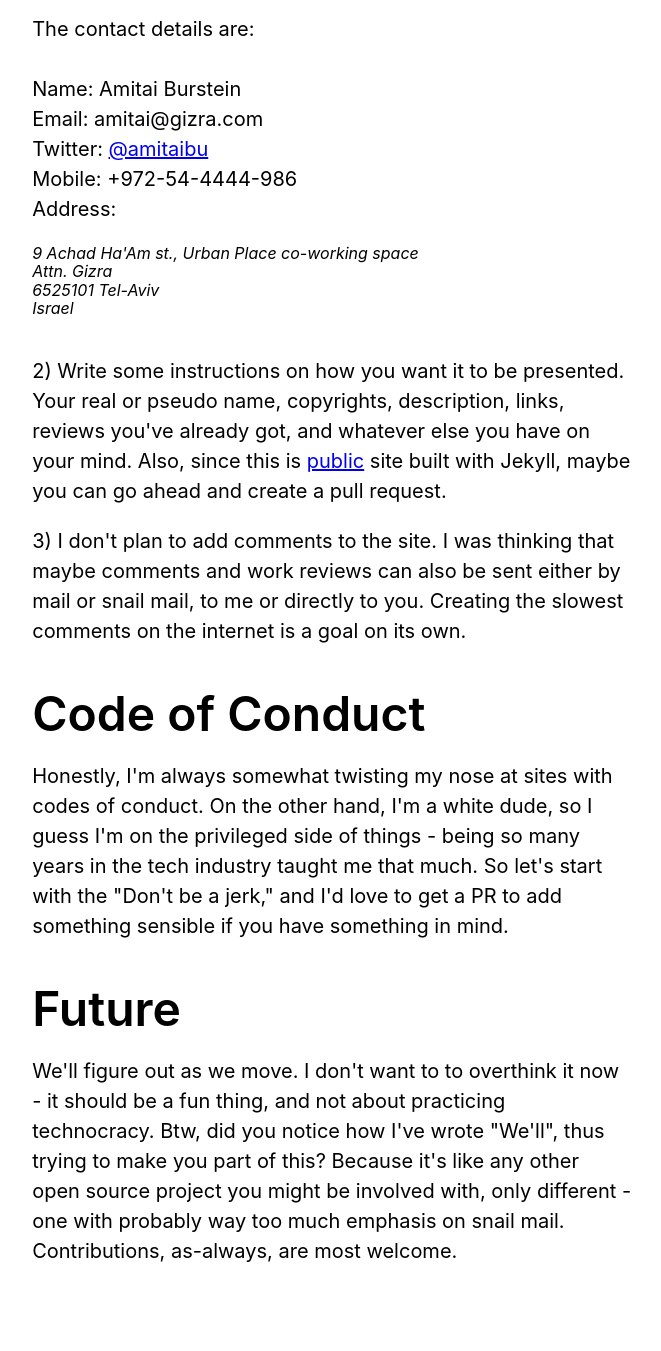
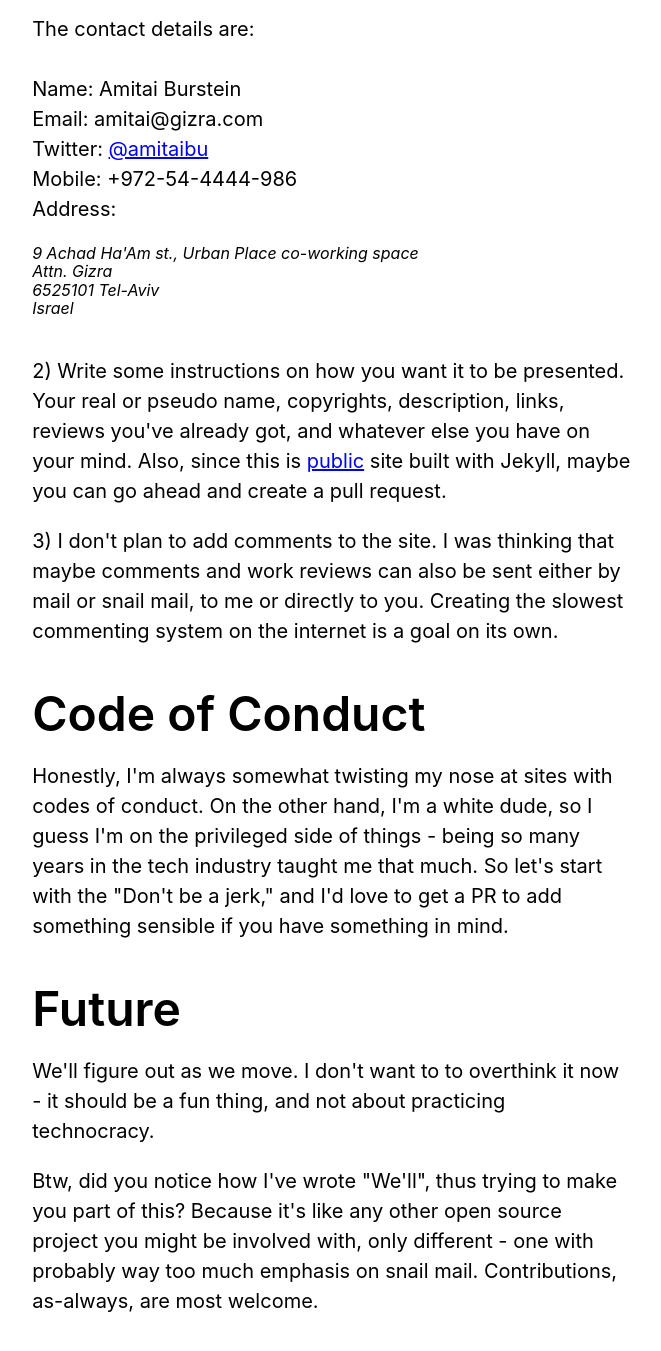
Before and after one commit to this-is-temporary/this-is-temporary.art, a Jekyll site: the page built from src/index.html, in a window 1280 px wide and 1400 px high, scrolled down 2043 px. Shown: the top 1351 px of the window, without its empty margins (147-808 px from the left). Built offline with Jekyll 4.4.1, drawn with Linux system fonts in a browser that asks for light colours; nearby versions of some CDN libraries; before the commit the page ends 3329 px from its top, so only the background shows below that; some of the changed text lies outside the part shown.

Commit message:
Light editing

```diff
--- a/src/index.html
+++ b/src/index.html
@@ -3,7 +3,7 @@
 ---
 
 <main class="w-100 bt b--black-10 bg-white">
-    <div class="ph3 ph5-ns pt3">
+    <div class="ph3 ph5-ns pt3 pb5">
       <div class="w-80 mw9 center mw9 center overflow-auto">
 
         <p class="f5 f4-ns measure lh-copy">
@@ -75,7 +75,7 @@
 
         <p class="f5 f4-ns measure lh-copy">
           The name "// This is temporary" is from every piece of code I have ever
-          stared at that has this comment above it. Never in my life have I've
+          stared at, that has this comment above it. Never in my life have I've
           seen such resilient pieces of code, that stayed for so many years.
           We'll see how this whole thing works out.
         </p>
@@ -121,8 +121,8 @@
         <p class="f5 f4-ns measure lh-copy">
           3) I don't plan to add comments to the site. I was thinking that maybe
           comments and work reviews can also be sent either by mail or snail
-          mail, to me or directly to you. Creating the slowest comments on the
-          internet is a goal on its own.
+          mail, to me or directly to you. Creating the slowest commenting system
+          on the internet is a goal on its own.
         </p>
 
 
@@ -146,6 +146,9 @@
         <p class="f5 f4-ns measure lh-copy">
           We'll  figure out as we move. I don't want to to overthink it now - it
           should be a fun thing, and not about practicing technocracy.
+        </p>
+
+        <p class="f5 f4-ns measure lh-copy">
           Btw, did you notice how I've wrote "We'll", thus trying to make you
           part of this? Because it's like any other open source project you
           might be involved with, only different - one with probably way too
```
